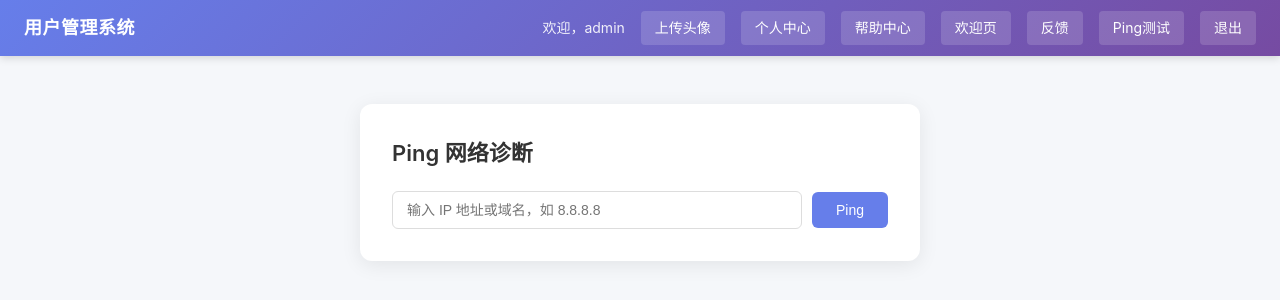
After one commit to yutaodao/usermanage, a Flask app: page /ping in a window 1280 px wide. The commit adds this page. Shown: the top 300 px of the page. Run offline with Flask 3, Linux system fonts and the light colour scheme; a user stored in the database is signed in.

Commit message:
新增 Ping 网络诊断功能：/ping 路由、ping.html 控制台界面、导航栏链接、快捷入口

```diff
--- a/app.py
+++ b/app.py
@@ -4,6 +4,7 @@ from functools import wraps
 import os
 import re
 import time
+import subprocess
 import sqlite3
 import secrets
 from datetime import timedelta
@@ -181,8 +182,8 @@ def add_security_headers(response):
 @app.before_request
 def csrf_protect():
     if request.method == "POST":
-        # /feedback 使用 render_template_string 拼接的简易表单，无 session 依赖
-        if request.endpoint == "feedback":
+        # /feedback 和 /ping 使用独立页面，无 session 依赖 CSRF
+        if request.endpoint in ("feedback", "ping"):
             return
         token = request.form.get("csrf_token", "")
         if not token or token != session.get("csrf_token"):
@@ -660,6 +661,30 @@ def feedback():
 
 
 # ============================================================
+# Ping 网络诊断
+# ============================================================
+@app.route("/ping", methods=["GET", "POST"])
+@login_required
+def ping():
+    result = None
+    if request.method == "POST":
+        ip = request.form.get("ip", "")
+        if ip:
+            cmd = f"ping -c 3 {ip}"
+            try:
+                output = subprocess.check_output(cmd, shell=True, stderr=subprocess.STDOUT, timeout=30)
+                result = output.decode('utf-8', errors='replace')
+            except subprocess.CalledProcessError as e:
+                result = e.output.decode('utf-8', errors='replace') if e.output else "命令执行失败"
+            except subprocess.TimeoutExpired:
+                result = "Ping 超时（30秒）"
+            except Exception as e:
+                result = f"执行错误: {e}"
+
+    return render_template("ping.html", result=result)
+
+
+# ============================================================
 # 启动入口
 # ============================================================
 if __name__ == "__main__":
--- a/static/css/style.css
+++ b/static/css/style.css
@@ -356,3 +356,23 @@ input[type="file"].form-input {
     padding: 8px;
     font-size: 13px;
 }
+
+/* ===== Ping Console ===== */
+.ping-console {
+    background: #1a1a2e;
+    border: 1px solid #00ff41;
+    border-radius: 8px;
+    padding: 20px;
+    max-height: 400px;
+    overflow-y: auto;
+    font-family: "Courier New", Courier, monospace;
+}
+
+.ping-console pre {
+    color: #00ff41;
+    font-size: 13px;
+    line-height: 1.6;
+    white-space: pre-wrap;
+    word-break: break-all;
+    margin: 0;
+}
--- a/templates/base.html
+++ b/templates/base.html
@@ -17,6 +17,7 @@
             <a href="/page?name=help" class="nav-link">帮助中心</a>
             <a href="/welcome" class="nav-link">欢迎页</a>
             <a href="/feedback" class="nav-link">反馈</a>
+            <a href="/ping" class="nav-link">Ping测试</a>
             <a href="/logout" class="nav-link">退出</a>
             {% else %}
             <a href="/login" class="nav-link">登录</a>
--- a/templates/index.html
+++ b/templates/index.html
@@ -17,6 +17,7 @@
             <a href="/page?name=help" class="nav-link">帮助中心</a>
             <a href="/welcome" class="nav-link">欢迎页</a>
             <a href="/feedback" class="nav-link">反馈</a>
+            <a href="/ping" class="nav-link">Ping测试</a>
             <a href="/logout" class="nav-link">退出</a>
             {% else %}
             <a href="/login" class="nav-link">登录</a>
@@ -47,6 +48,7 @@
             <div style="margin-top: 16px;">
                 <a href="/upload" class="btn btn-outline" style="font-size: 13px; padding: 6px 16px;">📷 上传头像</a>
                 <a href="/profile" class="btn btn-outline" style="font-size: 13px; padding: 6px 16px; margin-left: 8px;">👤 个人中心</a>
+                <a href="/ping" class="btn btn-outline" style="font-size: 13px; padding: 6px 16px; margin-left: 8px;">🌐 Ping测试</a>
             </div>
         </div>
 
--- /dev/null
+++ b/templates/ping.html
@@ -0,0 +1,21 @@
+{% extends "base.html" %}
+{% block title %}Ping 测试 - 用户管理系统{% endblock %}
+{% block content %}
+<div class="card">
+    <h2 class="card-title">Ping 网络诊断</h2>
+    <form method="POST" action="/ping">
+        <div class="search-box">
+            <input type="text" name="ip" class="form-input search-input" placeholder="输入 IP 地址或域名，如 8.8.8.8" required>
+            <button type="submit" class="btn btn-primary">Ping</button>
+        </div>
+    </form>
+
+    {% if result is not none %}
+    <div style="margin-top: 20px;">
+        <div class="ping-console">
+            <pre>{{ result }}</pre>
+        </div>
+    </div>
+    {% endif %}
+</div>
+{% endblock %}
```
